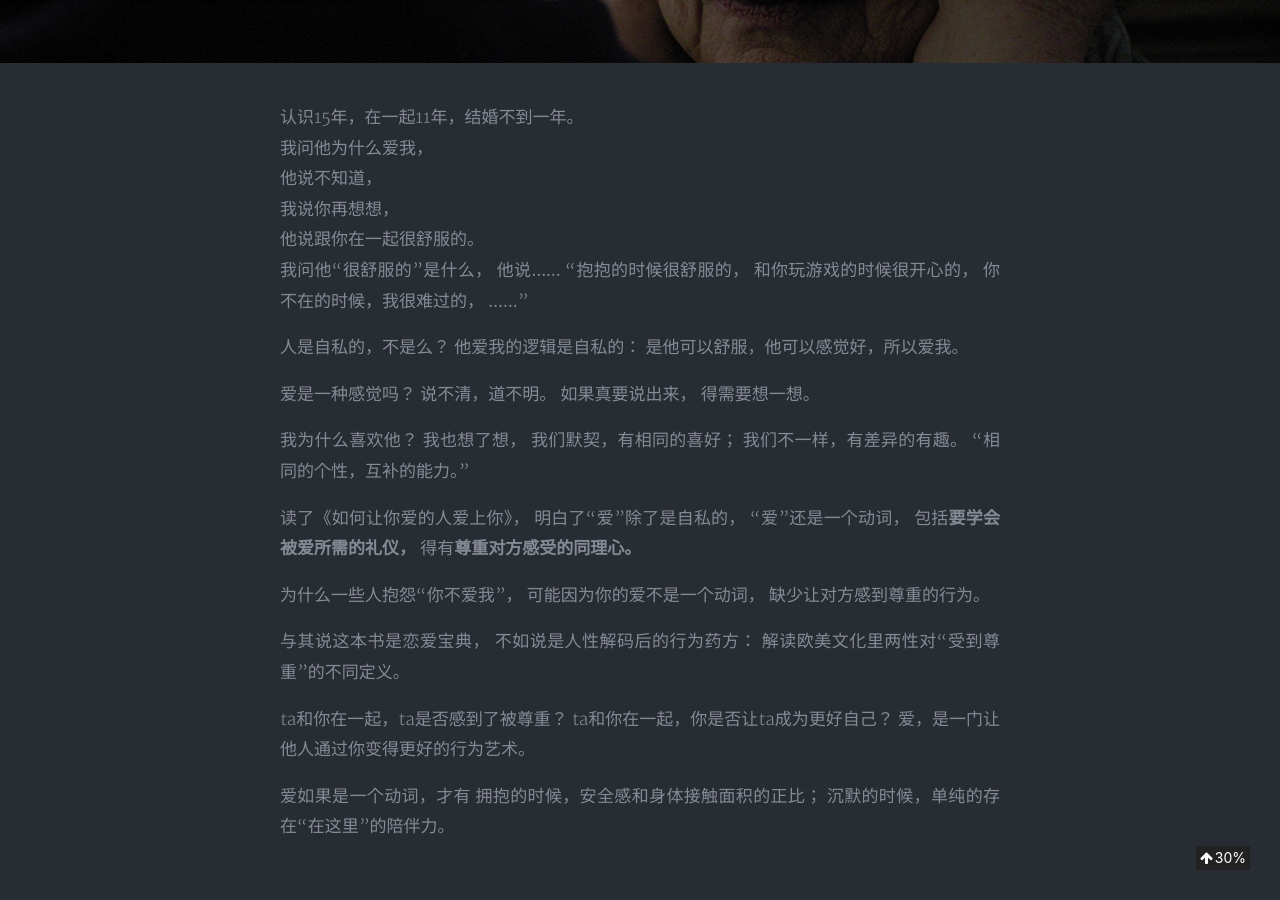
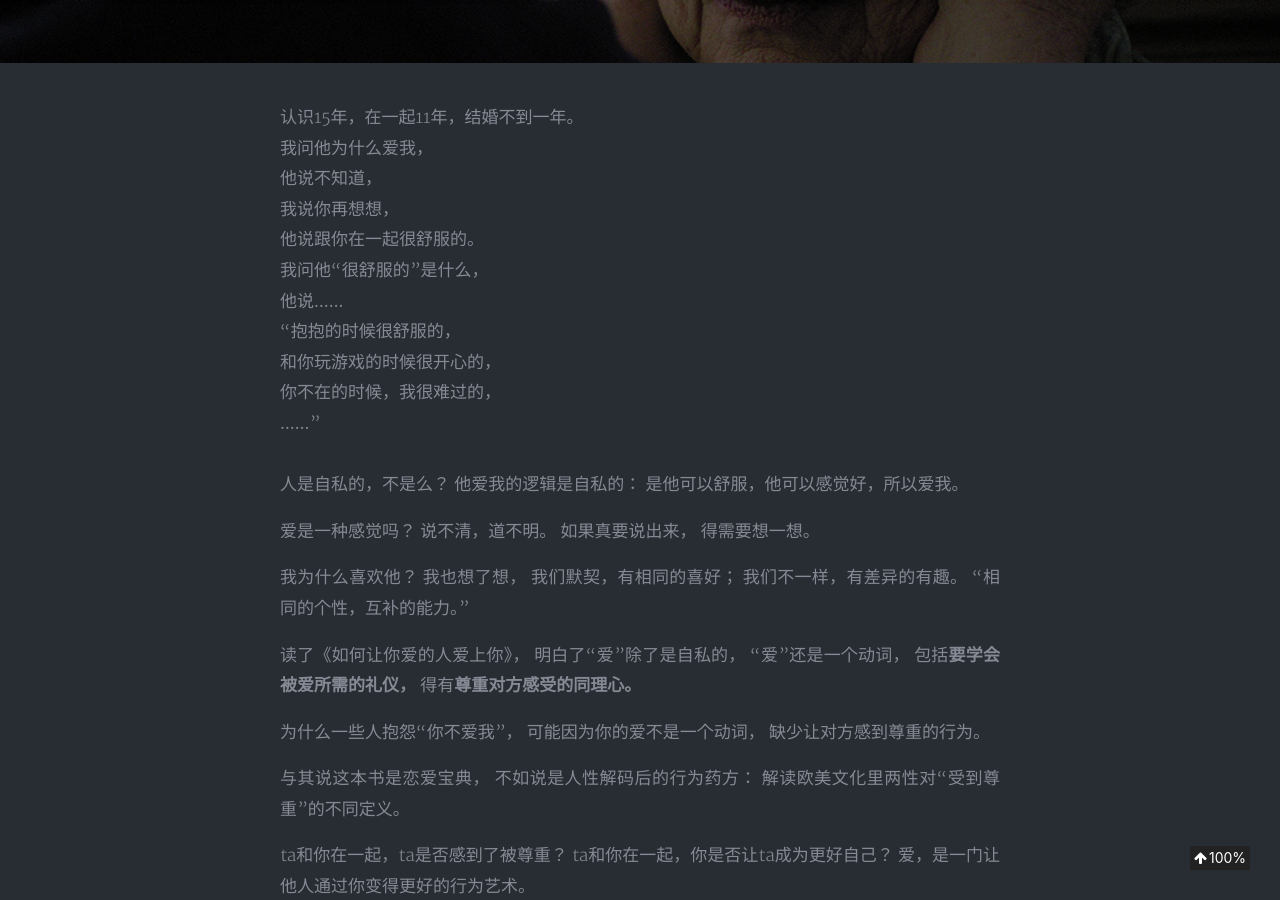
Before and after one commit to aJiea/ajiea.github.io, a Jekyll site: the page built from _posts/2019-07-07-love.md, in a window 1280 px wide and 900 px high, scrolled down 397 px. Built offline with Jekyll 4.4.1, drawn with Linux system fonts in a browser that asks for light colours; nearby versions of some CDN libraries; comment, search, counter and statistics services are not loaded; a style sheet for code colours, icons or effects is not loaded.

Commit message:
Update 2019-07-07-love.md

```diff
--- a/_posts/2019-07-07-love.md
+++ b/_posts/2019-07-07-love.md
@@ -20,12 +20,12 @@ categories: 'COGNITION'
 他说跟你在一起很舒服的。
 <br/>
 我问他“很舒服的”是什么，
-他说……
-“抱抱的时候很舒服的，
-和你玩游戏的时候很开心的，
-你不在的时候，我很难过的，
-……”
-
+<br/>他说……
+<br/>“抱抱的时候很舒服的，
+<br/>和你玩游戏的时候很开心的，
+<br/>你不在的时候，我很难过的，
+<br/>……”
+<br/><br/>
 人是自私的，不是么？
 他爱我的逻辑是自私的：
 是他可以舒服，他可以感觉好，所以爱我。
```
